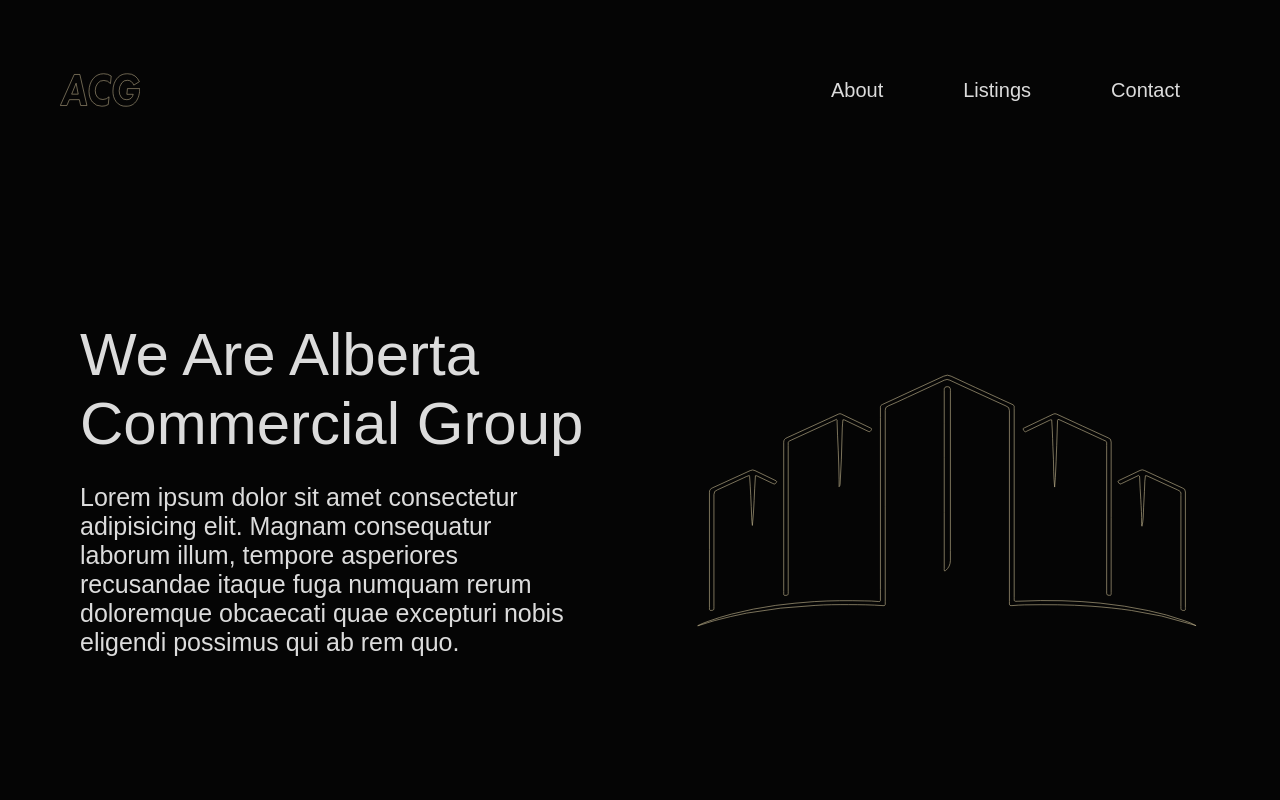
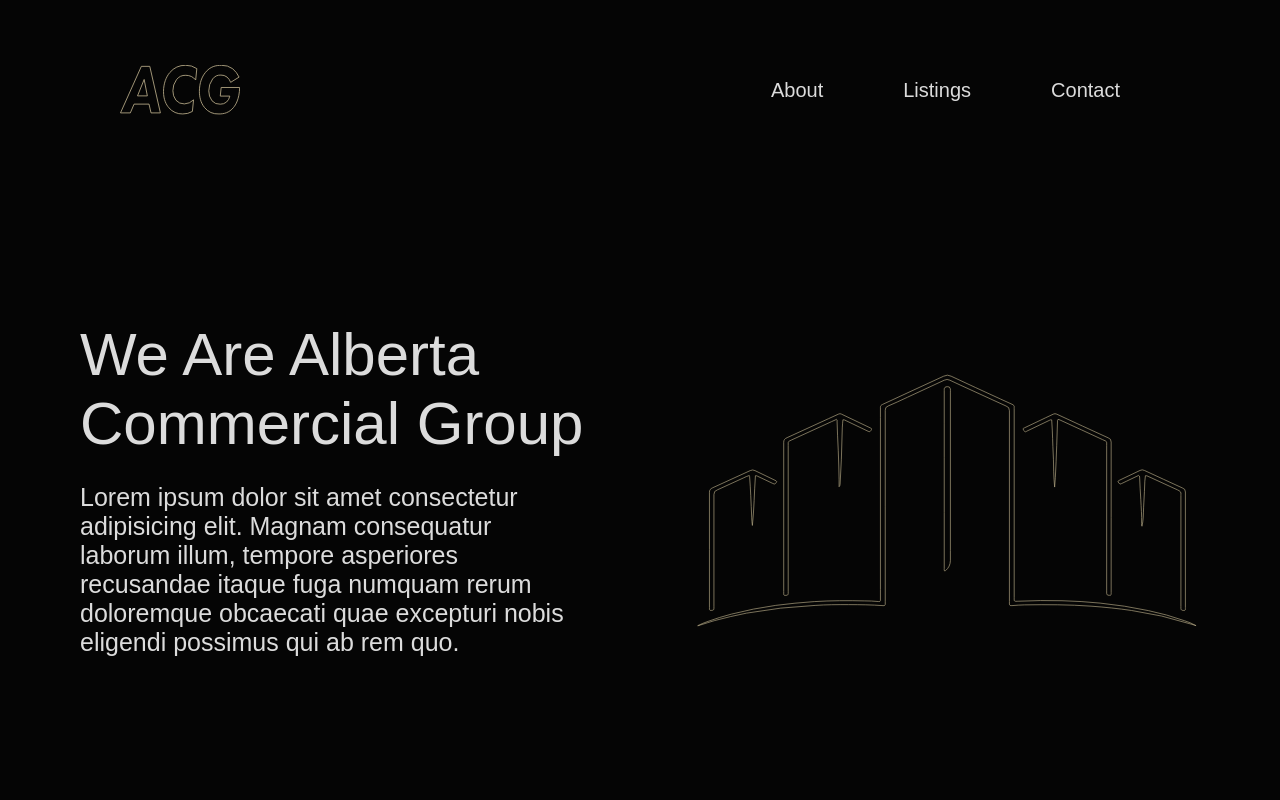
Before and after one commit to shsangha/ACG, a Gatsby app: page /about in a window 1280 px wide. Shown: the top 800 px of the page. Built offline with nearby package versions, Linux system fonts and the light colour scheme; a web font is replaced by a local one.

Commit message:
minor header style changes, still may change/make logo smaller

```diff
--- a/src/components/header/style.scss
+++ b/src/components/header/style.scss
@@ -9,8 +9,7 @@
 }
 
 .header_logo {
-  width: 8rem;
-  height: 8rem;
+  width: 12rem;
 
   &_g {
     stroke: $color-gold;
@@ -34,7 +33,7 @@
 
   &_link {
     color: gainsboro;
-    font-size: 1rem;
+    font-size: 2rem;
     text-decoration: none;
   }
 }
@@ -57,8 +56,8 @@
 
 @media only screen and (min-width: 43.75em) {
   .header {
-    padding: 2rem 4rem;
     flex-wrap: nowrap;
+    padding: 2rem 12rem;
   }
 
   .header_nav {
@@ -73,9 +72,3 @@
     padding: 0;
   }
 }
-
-@media only screen and (min-width: 62.5em) {
-  .header {
-    padding: 2rem 6rem;
-  }
-}
```
